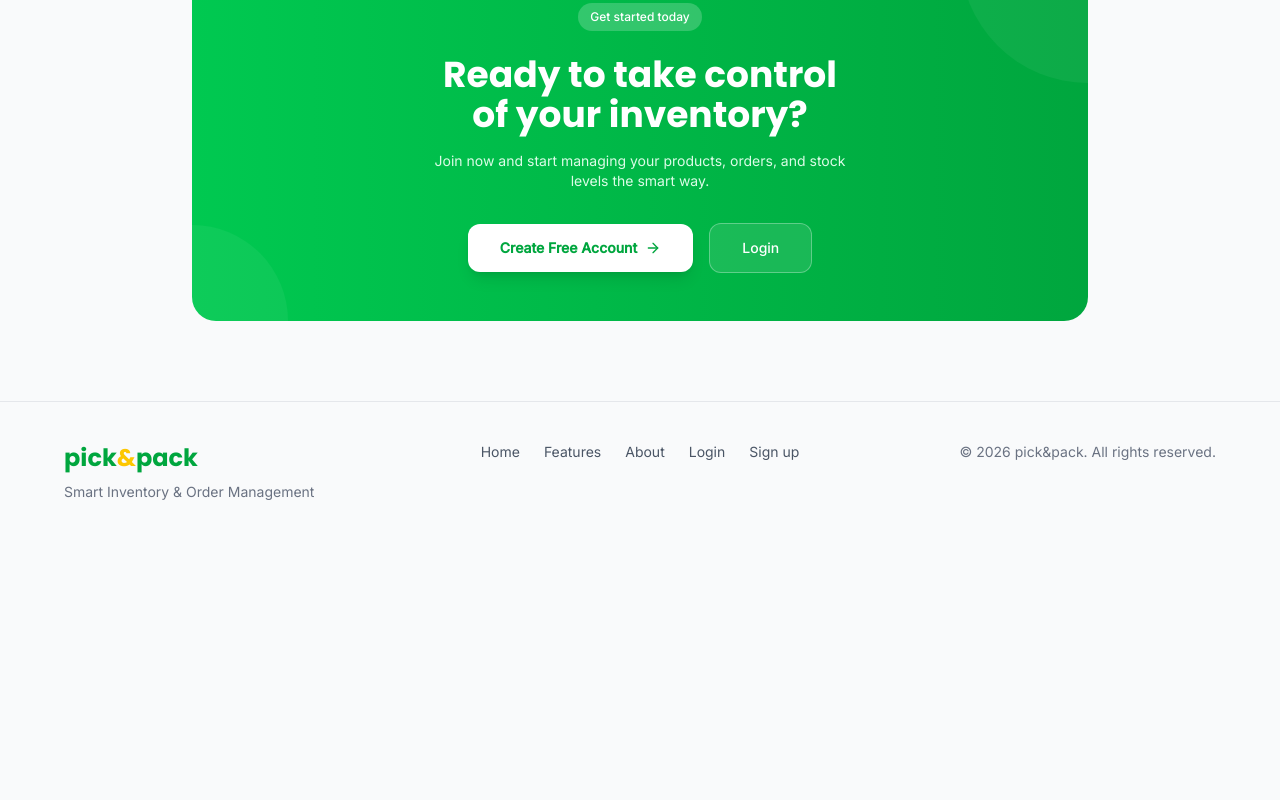
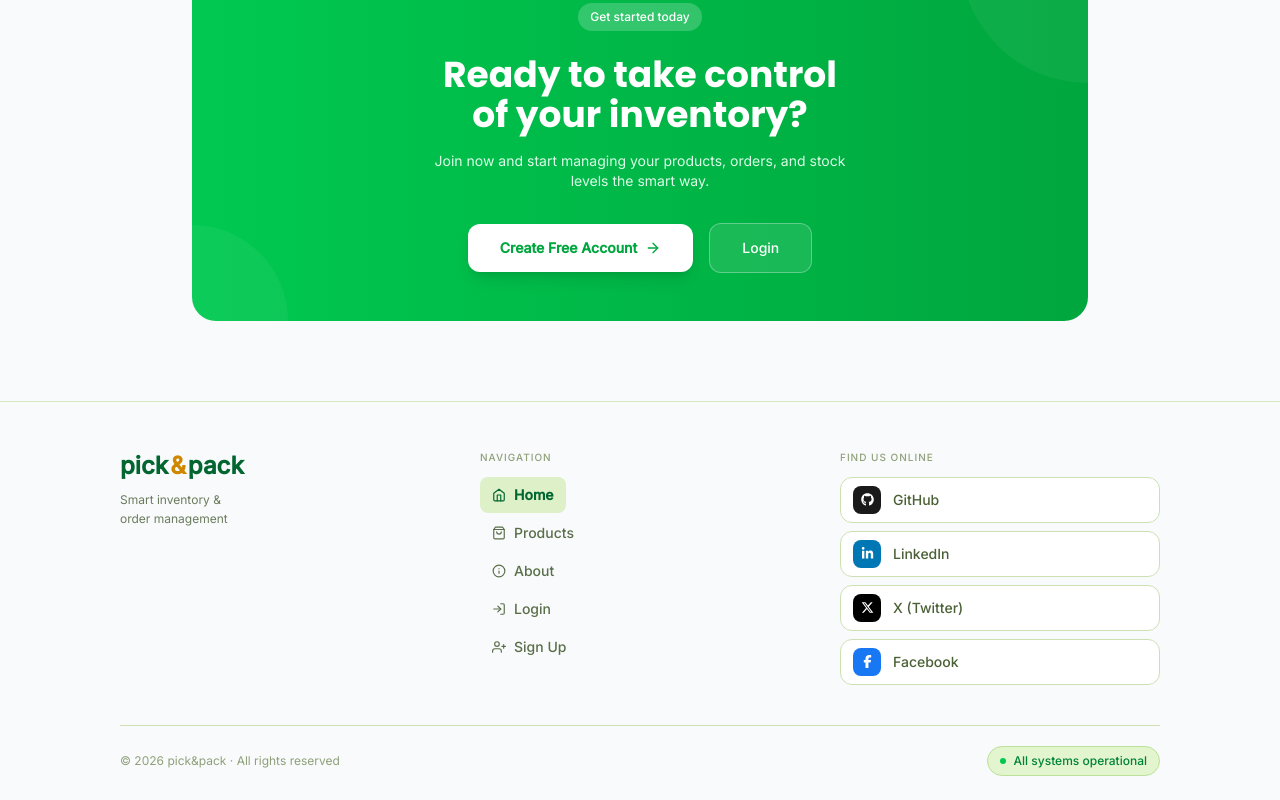
Before and after one commit to nishatjahan62/pick-pack-frontend, a Next.js app: page / in a window 1280 px wide. Shown: the part 3336-4136 px from the top of the page. Before the commit the page ends 3878 px from the top, so only its background shows below. Built offline with nearby package versions, Linux system fonts and the light colour scheme; no server answers.

Commit message:
added footer section

```diff
--- a/components/landing/Footer.js
+++ b/components/landing/Footer.js
@@ -1,39 +1,127 @@
+'use client'
+
 import Link from 'next/link'
+import { usePathname } from 'next/navigation'
+import { useAuth } from '../../context/AuthContext.js'
+import { FiGrid, FiShoppingBag, FiLayers, FiList, FiAlertCircle, FiInfo, FiHome, FiLogIn, FiUserPlus } from 'react-icons/fi'
+import { FaGithub, FaLinkedinIn, FaFacebookF, FaXTwitter } from 'react-icons/fa6'
+
+const socialLinks = [
+  { label: 'GitHub',     href: 'https://github.com/yourusername',     Icon: FaGithub,     bg: 'bg-[#1a1a1a]' },
+  { label: 'LinkedIn',   href: 'https://linkedin.com/in/yourusername', Icon: FaLinkedinIn, bg: 'bg-[#0077b5]' },
+  { label: 'X (Twitter)',href: 'https://twitter.com/yourusername',     Icon: FaXTwitter,   bg: 'bg-[#000]' },
+  { label: 'Facebook',   href: 'https://facebook.com/yourusername',    Icon: FaFacebookF,  bg: 'bg-[#1877f2]' },
+]
 
 export default function Footer() {
+  const pathname = usePathname()
+  const { user } = useAuth()
+
+  const allFooterLinks = user ? [
+    { href: '/dashboard',  label: 'Dashboard',  icon: FiGrid },
+    { href: '/products',   label: 'Products',   icon: FiShoppingBag },
+    { href: '/categories', label: 'Categories', icon: FiLayers },
+    { href: '/orders',     label: 'Orders',     icon: FiList },
+    { href: '/restock',    label: 'Restock',    icon: FiAlertCircle, protected: true },
+    { href: '/about',      label: 'About',      icon: FiInfo },
+  ] : [
+    { href: '/',           label: 'Home',       icon: FiHome },
+    { href: '/products',   label: 'Products',   icon: FiShoppingBag },
+    { href: '/about',      label: 'About',      icon: FiInfo },
+    { href: '/login',      label: 'Login',      icon: FiLogIn },
+    { href: '/signup',     label: 'Sign Up',    icon: FiUserPlus },
+  ]
+
+  const footerLinks = allFooterLinks.filter(link => {
+    if (link.protected) return user?.role === 'admin' || user?.role === 'manager'
+    return true
+  })
+
+  const isActive = (href) => {
+    if (href === '/') return pathname === '/'
+    return pathname.startsWith(href)
+  }
+
   return (
-    <footer className="bg-gray-50 border-t border-gray-200 py-10 px-6">
-      <div className="max-w-6xl mx-auto">
+    <footer className="bg-gray-50 border-t border-[#d4e8c2] pt-12 pb-6 px-6">
+      <div className="w-full px-6 md:px-16 lg:px-24 mx-auto">
 
-        <div className="grid grid-cols-1 md:grid-cols-3 gap-8 items-start">
+        <div className="grid grid-cols-1 md:grid-cols-3 gap-10 mb-10">
 
-          {/* Logo & Tagline */}
+          {/* Col 1 — Logo */}
           <div>
-            <h3 className="text-2xl font-bold">
-              <span className="text-green-600">pick</span>
-              <span className="text-yellow-400">&</span>
-              <span className="text-green-600">pack</span>
-            </h3>
-            <p className="text-sm text-gray-500 mt-2">
-              Smart Inventory & Order Management
+            <Link href="/" className="flex items-center gap-0.5 text-xl lg:text-2xl font-bold mb-1">
+              <span className="text-green-800">pick</span>
+              <span className="text-yellow-600">&</span>
+              <span className="text-green-800">pack</span>
+            </Link>
+            <p className="text-xs text-[#6b7c5e] leading-relaxed mt-2">
+              Smart inventory &<br />order management
             </p>
           </div>
 
-          {/* Links */}
-          <div className="flex flex-col md:flex-row md:justify-center gap-3 md:gap-6 text-sm text-gray-600">
-            <Link href="/" className="hover:text-green-600 transition">Home</Link>
-            <Link href="/#features" className="hover:text-green-600 transition">Features</Link>
-            <Link href="/#about" className="hover:text-green-600 transition">About</Link>
-            <Link href="/login" className="hover:text-green-600 transition">Login</Link>
-            <Link href="/signup" className="hover:text-green-600 transition">Sign up</Link>
+          {/* Col 2 — Nav Links */}
+          <div>
+            <p className="text-[10px] uppercase tracking-widest text-[#8fa07a] font-medium mb-3">
+              Navigation
+            </p>
+            <div className="flex flex-col gap-0.5">
+              {footerLinks.map((link) => {
+                const Icon = link.icon
+                return (
+                  <Link
+                    key={link.href}
+                    href={link.href}
+                    className={`inline-flex items-center gap-2 px-3 py-2 rounded-lg text-sm font-medium transition-all w-fit ${
+                      isActive(link.href)
+                        ? 'bg-[#ddf0c8] text-green-800 font-semibold'
+                        : 'text-[#5a6e4a] hover:bg-[#e8f4dc] hover:text-green-800'
+                    }`}
+                  >
+                    <Icon size={14} />
+                    {link.label}
+                  </Link>
+                )
+              })}
+            </div>
           </div>
 
-          {/* Copyright */}
-          <div className="text-sm text-gray-500 md:text-right">
-            © {new Date().getFullYear()} pick&pack. All rights reserved.
+          {/* Col 3 — Social Media */}
+          <div>
+            <p className="text-[10px] uppercase tracking-widest text-[#8fa07a] font-medium mb-3">
+              Find us online
+            </p>
+            <div className="flex flex-col gap-2">
+              {socialLinks.map((s) => (
+                <a
+                  key={s.label}
+                  href={s.href}
+                  target="_blank"
+                  rel="noopener noreferrer"
+                  className="flex items-center gap-3 px-3 py-2 rounded-xl border border-[#cde0b4] bg-white text-[#4a6035] text-sm font-medium hover:bg-[#e8f4dc] hover:border-[#a8d080] hover:text-green-800 transition-all"
+                >
+                  <span className={`w-7 h-7 rounded-lg flex items-center justify-center text-white ${s.bg} flex-shrink-0`}>
+                    <s.Icon size={13} />
+                  </span>
+                  {s.label}
+                </a>
+              ))}
+            </div>
           </div>
 
         </div>
+
+        {/* Bottom bar */}
+        <div className="border-t border-[#cde0b4] pt-5 flex items-center justify-between flex-wrap gap-3">
+          <p className="text-xs text-[#8fa07a]">
+            © {new Date().getFullYear()} pick&pack · All rights reserved
+          </p>
+          <span className="inline-flex items-center gap-2 text-xs font-medium text-green-700 bg-[#e2f5ce] border border-[#bde099] rounded-full px-3 py-1.5">
+            <span className="w-1.5 h-1.5 rounded-full bg-green-500 inline-block" />
+            All systems operational
+          </span>
+        </div>
+
       </div>
     </footer>
   )
```
